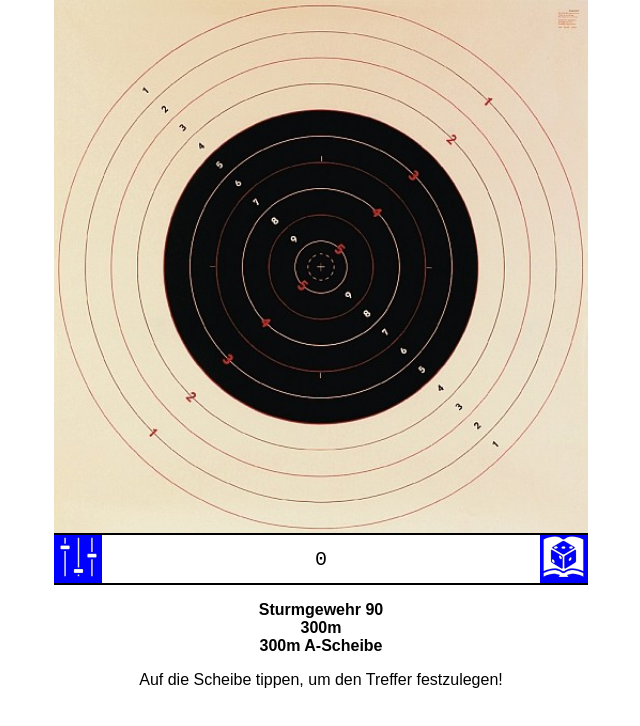
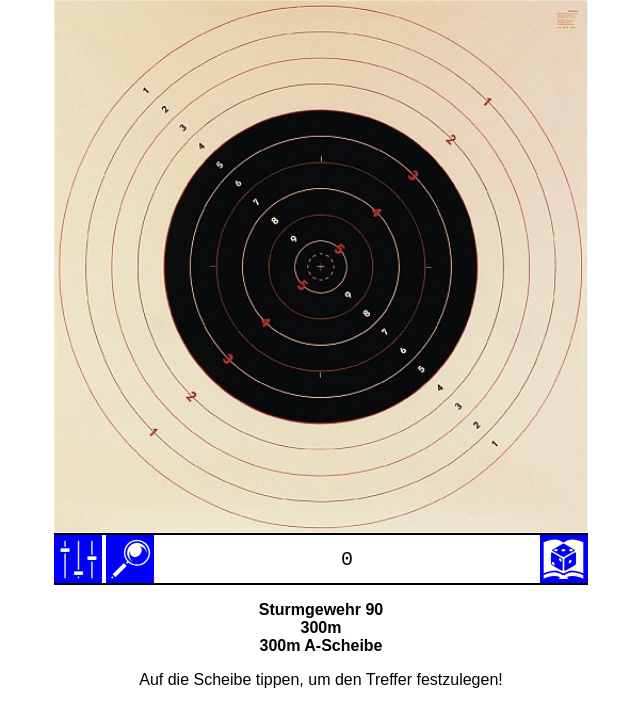
Before and after one commit to m00gendai/schuetzenhilfe-v2, a React (Vite) app: page / in a window 1280 px wide. Shown: the top 726 px of the page, without its empty margins (319-959 px from the left). Built offline with nearby package versions, Linux system fonts and the light colour scheme.

Commit message:
Zoom option (#4)
* Added magnifying glass icon

* Created Zoom Button

* Implemented zoom functionality on target image
This required a wrapper div for the target to expand into and passing the zoom setting from screen.tsx to app.tsx to target.tsx and hit.tsx

```diff
--- a/src/App.tsx
+++ b/src/App.tsx
@@ -26,6 +26,8 @@ interface Weapon {
 }
 
 function App() {
+
+  // GET TARGET FROM LOCALSTORAGE OR SET DEFAULT
   const getInitialTarget = localStorage.getItem("Schützenhilfe_Ziel");
   let initialTarget;
   typeof getInitialTarget === "string"
@@ -37,6 +39,7 @@ function App() {
         type: "300m Rifle",
       });
 
+  // GET WEAPON FROM LOCALSTORAGE OR SET DEFAULT
   const getInitialWeapon = localStorage.getItem("Schützenhilfe_Waffe");
   let initialWeapon;
   typeof getInitialWeapon === "string"
@@ -48,43 +51,48 @@ function App() {
         base: 300,
       });
 
+  // GET DISTANCE FROM LOCALSTORAGE OR SET DEFAULT
   const getInitialDistance = localStorage.getItem("Schützenhilfe_Distanz");
   let initialDistance;
   typeof getInitialDistance === "string"
     ? (initialDistance = JSON.parse(getInitialDistance))
     : (initialDistance = 300);
 
+  // GET WINDAGE FROM LOCALSTORAGE OR SET DEFAULT
     const getInitialCustomWindage = localStorage.getItem("Schützenhilfe_Seite");
   let initialCustomWindage;
   typeof getInitialCustomWindage === "string"
     ? (initialCustomWindage = JSON.parse(getInitialCustomWindage))
     : (initialCustomWindage = 1);
 
+  // GET ELEVATION FROM LOCALSTORAGE OR SET DEFAULT
     const getInitialCustomElevation = localStorage.getItem("Schützenhilfe_Höhe");
   let initialCustomElevation;
   typeof getInitialCustomElevation === "string"
     ? (initialCustomElevation = JSON.parse(getInitialCustomElevation))
     : (initialCustomElevation = 1);
 
+  // GET REFERENCE DISTANCE FROM LOCALSTORAGE OR SET DEFAULT
     const getInitialCustomBase = localStorage.getItem("Schützenhilfe_Referenz");
   let initialCustomBase;
   typeof getInitialCustomBase === "string"
     ? (initialCustomBase = JSON.parse(getInitialCustomBase))
     : (initialCustomBase = 25);
 
-  const [target, setTarget] = useState<Target>(initialTarget);
-  const [weapon, setWeapon] = useState<Weapon>(initialWeapon);
-  const [distance, setDistance] = useState<number>(initialDistance);
-  const [windage, setWindage] = useState<number>(initialCustomWindage);
-  const [elevation, setElevation] = useState<number>(initialCustomElevation);
-  const [base, setBase] = useState<number>(initialCustomBase)
-  const [cursorPosition, setCursorPosition] = useState<number[]>([999, 999]);
+  const [target, setTarget] = useState<Target>(initialTarget); // assigns the selected target
+  const [weapon, setWeapon] = useState<Weapon>(initialWeapon); // assigns the selected weapon
+  const [distance, setDistance] = useState<number>(initialDistance); // assigns the selected distance
+  const [windage, setWindage] = useState<number>(initialCustomWindage); // assigns the set custom windage
+  const [elevation, setElevation] = useState<number>(initialCustomElevation); // assigns the set custom elevation
+  const [base, setBase] = useState<number>(initialCustomBase) // assigns the set custom reference distance
+  const [cursorPosition, setCursorPosition] = useState<number[]>([999, 999]); // assigns x/y coordinates of cursor click in target container
   const [manualHitPosition, setManualHitPosition] = useState<number[]>([
     999, 999,
-  ]);
-  const [calculatedHitPosition, setCalculatedHitPosition] = useState<number>(0);
-  const [showOptions, setShowOptions] = useState<boolean>(false);
-  const [showHelp, setShowHelp] = useState<boolean>(false);
+  ]); // assigns x/y coordinates of cursor click in target container in reference to its imposed dimensions (usuall-100 to 100)
+  const [calculatedHitPosition, setCalculatedHitPosition] = useState<number>(0); // This is the actual hit value in reference to its distance from center 100
+  const [showOptions, setShowOptions] = useState<boolean>(false); // toggles Options modal
+  const [showHelp, setShowHelp] = useState<boolean>(false); // toggles Help modal
+  const [zoom, setZoom] = useState<number>(1) // Sets target zoom in steps
 
   return (
     <main>
@@ -96,6 +104,7 @@ function App() {
         setCalculatedHitPosition={setCalculatedHitPosition}
         cursorPosition={cursorPosition}
         setCursorPosition={setCursorPosition}
+        zoom={zoom}
       />
       <Screen
         hit={calculatedHitPosition}
@@ -103,6 +112,8 @@ function App() {
         setShowOptions={setShowOptions}
         showHelp={showHelp}
         setShowHelp={setShowHelp}
+        zoom={zoom}
+        setZoom={setZoom}
       />
       <Controller
         weapon={weapon}
--- a/src/buttons.tsx
+++ b/src/buttons.tsx
@@ -10,6 +10,7 @@ import arrowLeft from "./assets/sideswipe.svg"
 import crosshair from "./assets/crosshair.svg"
 import uncertain from "./assets/uncertainty.svg"
 import sherlock from "./assets/sherlock-holmes.svg"
+import magnify from "./assets/magnifying-glass.svg"
 
 export const TargetButton = () => <img src={targets} className={s.icon} />
 
@@ -32,3 +33,5 @@ export const CrosshairButton = () => <img src={crosshair} className={`${s.icon}
 export const UncertainButton = () => <img src={uncertain} className={`${s.icon} ${s.invertColor}`} />
 
 export const SherlockButton = () => <img src={sherlock} className={`${s.icon} ${s.invertColor}`} />
+
+export const ZoomButton = () => <img src={magnify} className={`${s.icon} `} />
--- a/src/components/Hit.tsx
+++ b/src/components/Hit.tsx
@@ -1,14 +1,29 @@
 import s from "../styles/Hit.module.css";
+
+import {useRef} from "react"
 
 interface hitProps {
   score: number;
   y: number;
   x: number;
+  zoom: number;
 }
 
-export default function Hit({ score, y, x }: hitProps) {
+export default function Hit({ score, y, x, zoom }: hitProps) {
+
+  const hitElement = useRef<HTMLDivElement>(null)
+
+  if (zoom === 1 && hitElement.current != null) {
+    hitElement.current.style.transform = 'scale(1,1) translate(-50%, -50%)';
+  }
+  if (zoom === 2 && hitElement.current != null) {
+    hitElement.current.style.transform = 'scale(0.5,0.5) translate(-50%, -50%)';
+  }
+  if (zoom === 3 && hitElement.current != null) {
+    hitElement.current.style.transform = 'scale(0.25,0.25) translate(-50%, -50%)';
+  }
   return (
-    <div className={s.container} style={{ top: `${y}px`, left: `${x}px` }}>
+    <div className={s.container} style={{ top: `${y}px`, left: `${x}px` }} ref={hitElement}>
       {score < 0 ? "0" : Math.ceil(score / 10)}
     </div>
   );
--- a/src/components/Screen.tsx
+++ b/src/components/Screen.tsx
@@ -1,4 +1,4 @@
-import {SettingsButton, RulesButton} from "../buttons"
+import {SettingsButton, RulesButton, ZoomButton} from "../buttons"
 import s from "../styles/Screen.module.css";
 
 interface screenProps {
@@ -7,6 +7,8 @@ interface screenProps {
   setShowOptions: React.Dispatch<React.SetStateAction<boolean>>;
   showHelp: boolean;
   setShowHelp: React.Dispatch<React.SetStateAction<boolean>>;
+  zoom: number;
+  setZoom: React.Dispatch<React.SetStateAction<number>>;
 }
 
 export default function Screen({
@@ -15,11 +17,16 @@ export default function Screen({
   setShowOptions,
   showHelp,
   setShowHelp,
+  zoom,
+  setZoom
 }: screenProps) {
   return (
     <section className={s.container}>
       <button className={s.button} name="Einstellungen" onClick={() => setShowOptions(!showOptions)}>
         <SettingsButton />
+      </button>
+      <button className={s.button} name="Vergrössern" onClick={()=>setZoom(zoom === 3 ? 1 : zoom+1)}style={{margin: "0 0 0 0.25rem"}} >
+        <ZoomButton />
       </button>
       <div className={s.score}>{hit < 0 ? "0" : hit}</div>
       <button className={s.button} name="Hilfe" onClick={() => setShowHelp(!showHelp)}>
--- a/src/components/Target.tsx
+++ b/src/components/Target.tsx
@@ -1,6 +1,8 @@
 import Hit from "./Hit";
 
 import s from "../styles/Target.module.css";
+
+import {useRef} from "react"
 
 interface Target {
   designation: string;
@@ -17,6 +19,7 @@ interface targetProps {
   setCalculatedHitPosition: React.Dispatch<React.SetStateAction<number>>;
   cursorPosition: number[];
   setCursorPosition: React.Dispatch<React.SetStateAction<number[]>>;
+  zoom: number;
 }
 
 export default function Target({
@@ -27,13 +30,17 @@ export default function Target({
   setCalculatedHitPosition,
   cursorPosition,
   setCursorPosition,
+  zoom,
 }: targetProps) {
+
+  const targetElement = useRef<HTMLElement>(null)
+
   function getManualHitPosition(event: any) {
     const width = event.currentTarget.getBoundingClientRect().width;
     const height = event.currentTarget.getBoundingClientRect().height;
     const sizeConstant = width / 100;
-    const xCoordinate = (event.nativeEvent.offsetX / sizeConstant) * 2;
-    const yCoordinate = (event.nativeEvent.offsetY / sizeConstant) * 2;
+    const xCoordinate = (event.nativeEvent.offsetX / sizeConstant) * 2*(zoom === 1 ? 1 : zoom === 2 ? 2 : 4);
+    const yCoordinate = (event.nativeEvent.offsetY / sizeConstant) * 2*(zoom === 1 ? 1 : zoom === 2 ? 2 : 4);
     setCursorPosition([event.nativeEvent.offsetX, event.nativeEvent.offsetY]);
     calculateHit([xCoordinate, yCoordinate]);
     return [xCoordinate, yCoordinate];
@@ -54,16 +61,29 @@ export default function Target({
     setManualHitPosition(manualHitPosition);
   }
 
+  if (zoom === 1 && targetElement.current != null) {
+    targetElement.current.style.transform = 'scale(1,1) translate(-50%, -50%)';
+  }
+  if (zoom === 2 && targetElement.current != null) {
+    targetElement.current.style.transform = 'scale(2,2) translate(-50%, -50%)';
+  }
+  if (zoom === 3 && targetElement.current != null) {
+    targetElement.current.style.transform = 'scale(4,4) translate(-50%, -50%)';
+  }
+
   return (
+    <div className={s.wrapper}>
     <section
       className={s.container}
       style={{ backgroundImage: `url("/${target.designation}.jpg")` }}
+      ref={targetElement}
     >
       {calculatedHitPosition ? (
         <Hit
           score={calculatedHitPosition}
           y={cursorPosition[1]}
           x={cursorPosition[0]}
+          zoom={zoom}
         />
       ) : null}
       <div
@@ -71,5 +91,6 @@ export default function Target({
         onClick={(event: any) => assignManualHitPosition(event)}
       ></div>
     </section>
+    </div>
   );
 }
--- a/src/styles/Hit.module.css
+++ b/src/styles/Hit.module.css
@@ -15,5 +15,6 @@
     align-items: center;
     font-size: 1.25rem;
     user-select: none;
+    transform-origin: left top;
     transform: translate(-50%, -50%);
 }
--- a/src/styles/Screen.module.css
+++ b/src/styles/Screen.module.css
@@ -21,6 +21,9 @@
     background: blue;
     color: white;
     font-size: 2rem;
+    display: flex;
+    justify-content: center;
+    align-items: center;
 }
 
 .score {
--- a/src/styles/Target.module.css
+++ b/src/styles/Target.module.css
@@ -1,10 +1,25 @@
-.container{
+.wrapper{
     position: relative;
     width: 100%;
     aspect-ratio: 1/1;
     background-size: contain;
     background-position: center;
     background-repeat: no-repeat;
+    transform-origin: left top;
+    overflow: hidden;
+}
+
+.container{
+    position: absolute;
+    top: 50%;
+    left: 50%;
+    width: 100%;
+    aspect-ratio: 1/1;
+    background-size: contain;
+    background-position: center;
+    background-repeat: no-repeat;
+    transform-origin: top left;
+    transform: translate(-50%, -50%);
 }
 
 .overlay{
@@ -15,4 +30,5 @@
     aspect-ratio: 1/1;
     background: transparent;
     z-index: 200;
+
 }
```
Also changed, not shown: src/assets/magnifying-glass.svg (added).
